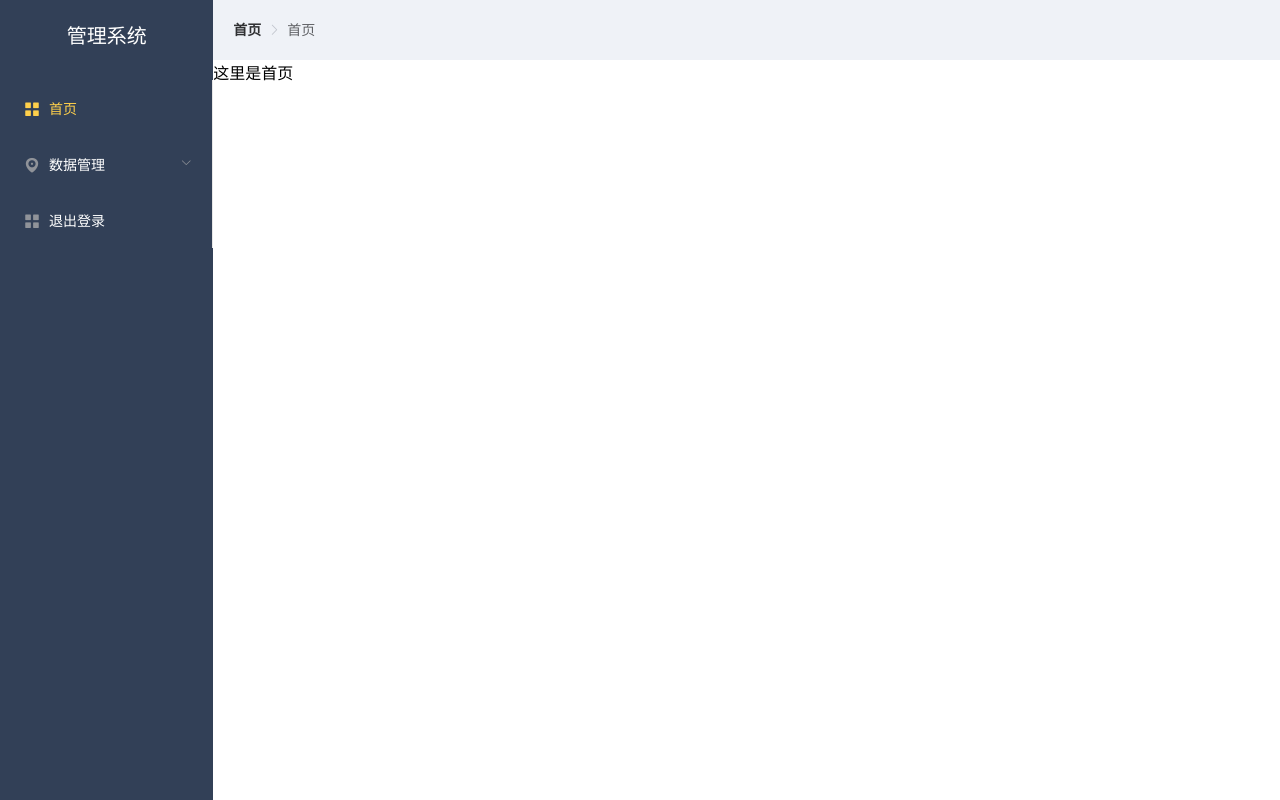
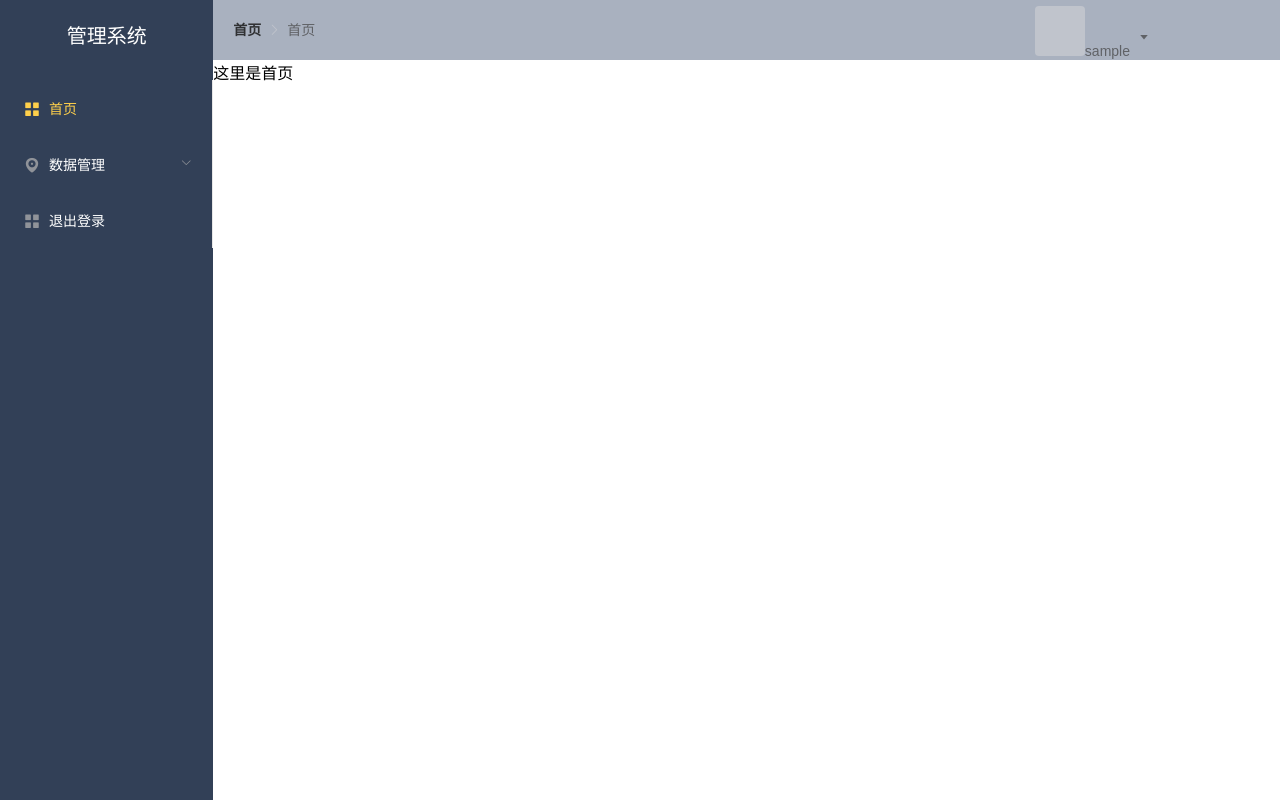
Before and after one commit to 1147690359/spring, a Vue app: page /home in a window 1280 px wide. Built offline with nearby package versions, Linux system fonts and the light colour scheme; sample sign-in values are in the browser's storage; the HTML template or start-up script is replaced by a standard one.

Commit message:
右上角显示 头像和账号

```diff
--- a/package.json
+++ b/package.json
@@ -14,7 +14,9 @@
     "element-ui": "^2.15.6",
     "jsonwebtoken": "^8.5.1",
     "vue": "^2.6.14",
-    "vue-router": "^3.5.3"
+    "vue-cookies": "^1.8.0",
+    "vue-router": "^3.5.3",
+    "vue-session": "^1.0.0"
   },
   "devDependencies": {
     "@babel/core": "^7.12.16",
--- a/src/components/Header.vue
+++ b/src/components/Header.vue
@@ -9,23 +9,130 @@
         >{{ item }}</el-breadcrumb-item
       >
     </el-breadcrumb>
+
+    <div>
+      <el-dropdown
+        class="avatar-container right-menu-item hover-effect"
+        trigger="click"
+      >
+        <div class="avatar-wrapper">
+          <el-avatar
+
+              shape="square"
+              :size="50"
+              :src="imgUrl"
+            ></el-avatar>
+          <span >{{username}}</span>
+          <i class="el-icon-caret-bottom" />
+
+
+        </div>
+
+        <el-dropdown-menu slot="dropdown">
+          <router-link to="">
+            <el-dropdown-item>查看个人信息</el-dropdown-item>
+          </router-link>
+          <router-link to="" @click.native="update">
+            <el-dropdown-item>修改个人信息</el-dropdown-item>
+          </router-link>
+
+          <el-dropdown-item divided @click.native="quit()">
+            <span >退出登录</span>
+          </el-dropdown-item>
+        </el-dropdown-menu>
+      </el-dropdown>
+    </div>
   </div>
 </template>
 
 <script>
 export default {
   name: "Header",
+
+   data() {
+    return {
+      username:'',
+      imgUrl:null,
+
+
+    };
+  },
+  methods: {
+    user(){
+      this.username=window.sessionStorage.getItem("username");
+      console.log("username",this.username);
+
+      this.imgUrl=window.sessionStorage.getItem("imgUrl");
+      console.log("imgUrl",this.imgUrl);
+    },
+    quit(){
+      this.$confirm('确定要退出本次登录吗？', '提示', {
+          confirmButtonText: '确定',
+          cancelButtonText: '取消',
+          type: 'warning'
+        }).then(() => {
+
+          this.$message({
+            type: 'success',
+            message: '退出成功!'
+          });
+          localStorage.removeItem('token');
+          location.reload();
+        }).catch(() => {
+          this.$message({
+            type: 'info',
+            message: '已取消'
+          });
+        });
+    },
+    update(){
+      alert("修改按钮");
+    }
+
+  },
+  mounted(){
+    this.user();
+
+  }
 };
+
 </script>
 
 <style scoped lang="less">
 .header_container {
-  background-color: #eff2f7;
+
+  background-color: #a9b1bf;
   height: 60px;
   display: flex;
   justify-content: space-between;
   align-items: center;
   padding-left: 20px;
+
+}
+
+
+.avatar-container {
+  margin-right: 150px;
+
+  .avatar-wrapper {
+    margin-top: 5px;
+    position: relative;
+
+    .user-avatar {
+      cursor: pointer;
+      width: 50px;
+      height: 50px;
+      border-radius: 10px;
+    }
+
+    .el-icon-caret-bottom {
+      cursor: pointer;
+      position: absolute;
+      right: -20px;
+      top: 25px;
+      font-size: 12px;
+    }
+  }
 }
 
 </style>
--- a/src/views/Login.vue
+++ b/src/views/Login.vue
@@ -70,6 +70,11 @@ export default {
             const sccessToke=res.data.sccessToke;
             localStorage.setItem('token',sccessToke);
 
+            //登陆成功后给sesson设置username（用户名）
+              window.sessionStorage.setItem('username', this.login.username);
+              //获取后端传过来的图片 赋值给sesson
+              window.sessionStorage.setItem('imgUrl', res.data.imgUrl);
+
 
 
             this.$router.push("/manage")
```
Also changed, not shown: 1 other file (tests, documents, lock files or other folders).
